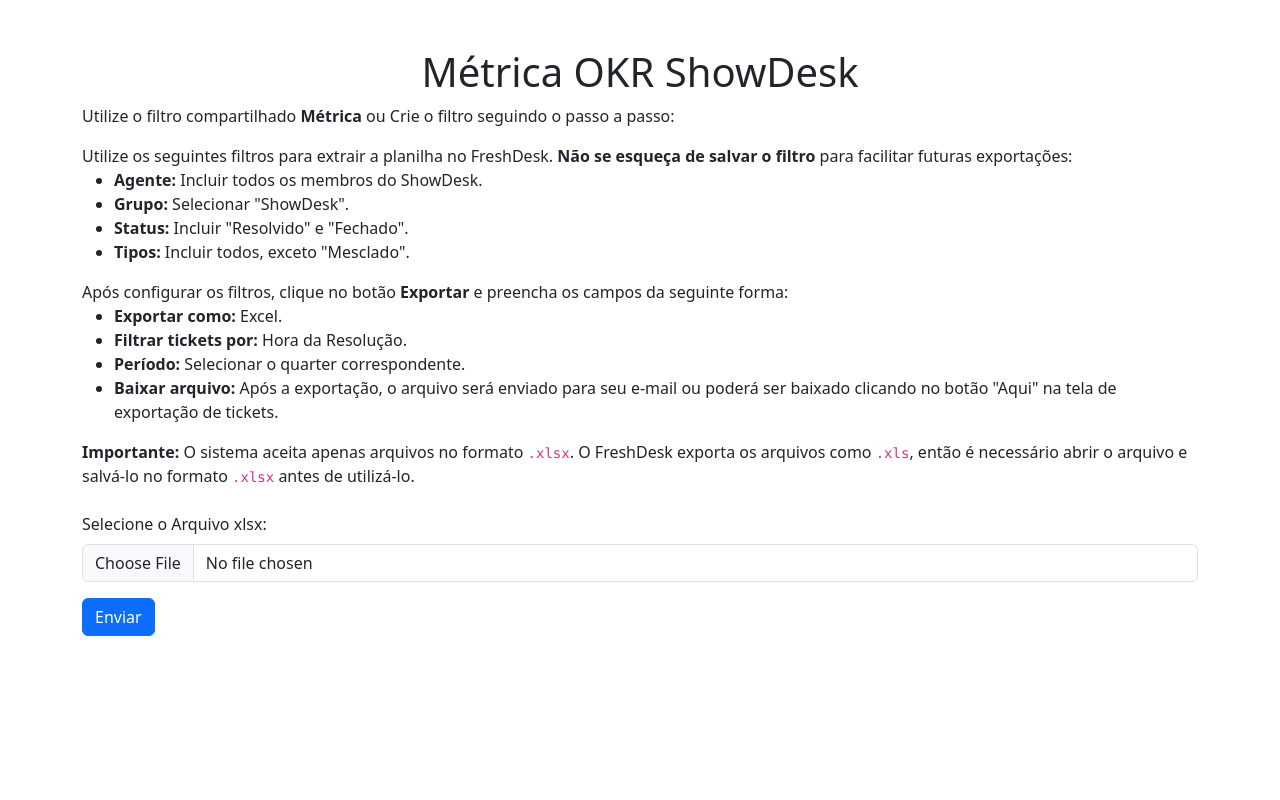
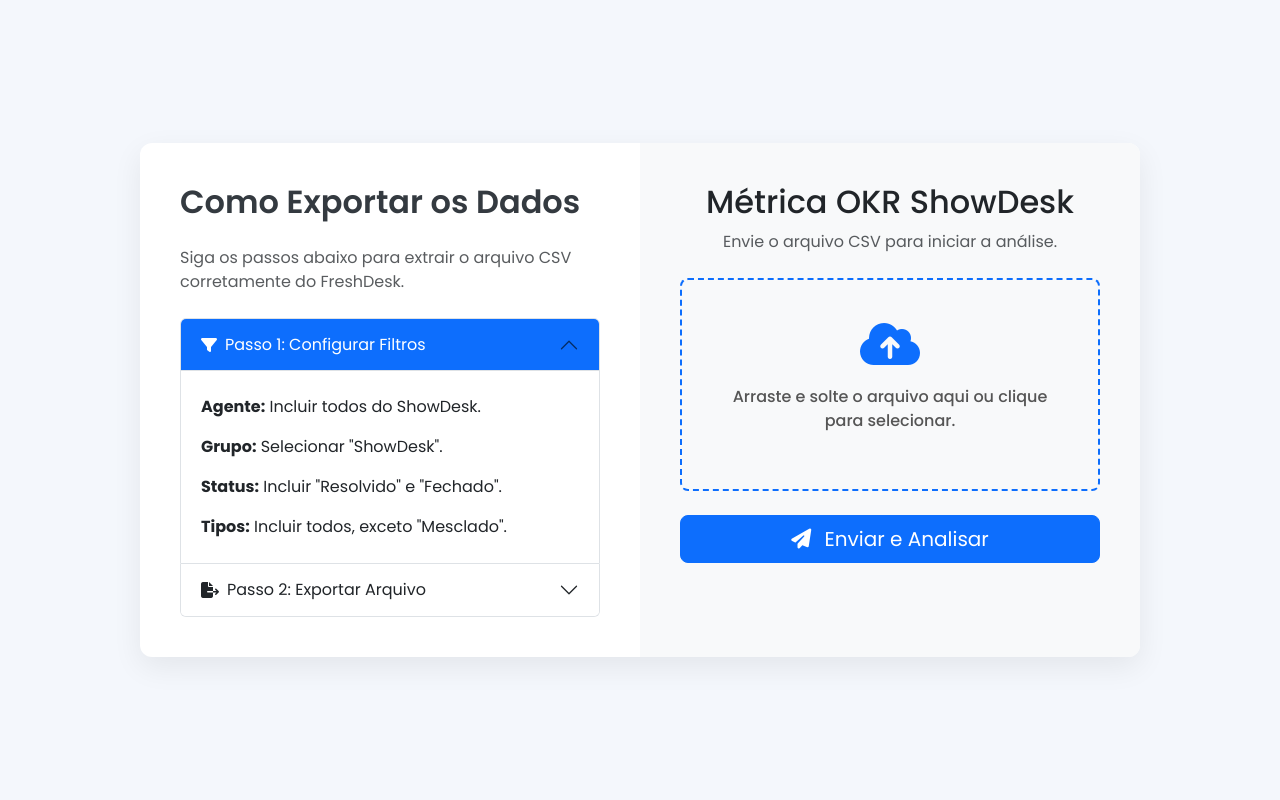
Before and after one commit to p21gabrielvictor/metricaShowDesk, a Flask app: page / in a window 1280 px wide. Run offline with Flask 3, Linux system fonts and the light colour scheme; some libraries are stand-ins or nearby versions.

Commit message:
melhoria no layout

```diff
--- a/templates/upload.html
+++ b/templates/upload.html
@@ -3,46 +3,163 @@
 <head>
     <meta charset="UTF-8">
     <meta name="viewport" content="width=device-width, initial-scale=1.0">
-    <title>Upload de Arquivo</title>
+    <title>Análise de Métricas - Upload</title>
+
     <link rel="stylesheet" href="https://cdnjs.cloudflare.com/ajax/libs/bootstrap/5.3.1/css/bootstrap.min.css">
+
+    <link rel="preconnect" href="https://fonts.googleapis.com">
+    <link rel="preconnect" href="https://fonts.gstatic.com" crossorigin>
+    <link href="https://fonts.googleapis.com/css2?family=Poppins:wght@300;400;500;600;700&display=swap" rel="stylesheet">
+
+    <link rel="stylesheet" href="https://cdnjs.cloudflare.com/ajax/libs/font-awesome/6.4.2/css/all.min.css">
+
+    <style>
+        body {
+            background-color: #f4f7fc;
+            font-family: 'Poppins', sans-serif;
+            display: flex;
+            justify-content: center;
+            align-items: center;
+            min-height: 100vh;
+        }
+        .upload-panel {
+            background-color: #ffffff;
+            border-radius: 12px;
+            box-shadow: 0 10px 30px rgba(0, 0, 0, 0.07);
+            overflow: hidden;
+            max-width: 1000px;
+            width: 100%;
+        }
+        .instructions-section {
+            padding: 40px;
+        }
+        .upload-section {
+            padding: 40px;
+            background-color: #f8f9fa;
+        }
+        .accordion-button:not(.collapsed) {
+            color: #ffffff;
+            background-color: #0d6efd;
+        }
+        .accordion-button:focus {
+            box-shadow: none;
+        }
+        .file-drop-area {
+            position: relative;
+            border: 2px dashed #0d6efd;
+            border-radius: 8px;
+            padding: 40px;
+            text-align: center;
+            transition: background-color 0.2s ease-in-out;
+            cursor: pointer;
+        }
+        .file-drop-area:hover {
+            background-color: rgba(13, 110, 253, 0.05);
+        }
+        .file-drop-area .file-input {
+            position: absolute;
+            left: 0;
+            top: 0;
+            height: 100%;
+            width: 100%;
+            cursor: pointer;
+            opacity: 0;
+        }
+        .file-drop-area .icon {
+            font-size: 3rem;
+            color: #0d6efd;
+        }
+        .file-drop-area .file-msg {
+            font-weight: 500;
+            color: #555;
+        }
+        h1, h2, h3, h4, h5, h6 {
+            font-weight: 600;
+            color: #343a40;
+        }
+        .list-group-item {
+            border: none;
+            padding-left: 0;
+        }
+    </style>
 </head>
 <body>
-    <div class="container">
-        <h1 class="text-center mt-5">Métrica OKR ShowDesk</h1>
+    <div class="upload-panel">
+        <div class="row g-0">
+            <div class="col-lg-6 instructions-section">
+                <h2 class="mb-4">Como Exportar os Dados</h2>
+                <p class="text-muted mb-4">Siga os passos abaixo para extrair o arquivo CSV corretamente do FreshDesk.</p>
 
-        <div>
-            <label>
-                <p>Utilize o filtro compartilhado <strong>Métrica</strong> ou Crie o filtro seguindo o passo a passo:</p>
-                Utilize os seguintes filtros para extrair a planilha no FreshDesk.
-                <strong>Não se esqueça de salvar o filtro</strong> para facilitar futuras exportações:
-            </label>
-            <ul>
-                <li><strong>Agente:</strong> Incluir todos os membros do ShowDesk.</li>
-                <li><strong>Grupo:</strong> Selecionar "ShowDesk".</li>
-                <li><strong>Status:</strong> Incluir "Resolvido" e "Fechado".</li>
-                <li><strong>Tipos:</strong> Incluir todos, exceto "Mesclado".</li>
-            </ul>
+                <div class="accordion" id="instructionsAccordion">
+                    <div class="accordion-item">
+                        <h2 class="accordion-header" id="headingOne">
+                            <button class="accordion-button" type="button" data-bs-toggle="collapse" data-bs-target="#collapseOne" aria-expanded="true" aria-controls="collapseOne">
+                                <i class="fas fa-filter me-2"></i> Passo 1: Configurar Filtros
+                            </button>
+                        </h2>
+                        <div id="collapseOne" class="accordion-collapse collapse show" aria-labelledby="headingOne" data-bs-parent="#instructionsAccordion">
+                            <div class="accordion-body">
+                                <ul class="list-group list-group-flush">
+                                    <li class="list-group-item"><strong>Agente:</strong> Incluir todos do ShowDesk.</li>
+                                    <li class="list-group-item"><strong>Grupo:</strong> Selecionar "ShowDesk".</li>
+                                    <li class="list-group-item"><strong>Status:</strong> Incluir "Resolvido" e "Fechado".</li>
+                                    <li class="list-group-item"><strong>Tipos:</strong> Incluir todos, exceto "Mesclado".</li>
+                                </ul>
+                            </div>
+                        </div>
+                    </div>
+                    <div class="accordion-item">
+                        <h2 class="accordion-header" id="headingTwo">
+                            <button class="accordion-button collapsed" type="button" data-bs-toggle="collapse" data-bs-target="#collapseTwo" aria-expanded="false" aria-controls="collapseTwo">
+                                <i class="fas fa-file-export me-2"></i> Passo 2: Exportar Arquivo
+                            </button>
+                        </h2>
+                        <div id="collapseTwo" class="accordion-collapse collapse" aria-labelledby="headingTwo" data-bs-parent="#instructionsAccordion">
+                            <div class="accordion-body">
+                                <ul class="list-group list-group-flush">
+                                    <li class="list-group-item"><strong>Exportar como:</strong> CSV.</li>
+                                    <li class="list-group-item"><strong>Filtrar tickets por:</strong> Hora da Resolução.</li>
+                                    <li class="list-group-item"><strong>Período:</strong> Selecionar o quarter.</li>
+                                    <li class="list-group-item"><strong>Baixar arquivo:</strong> O arquivo será enviado para seu e-mail.</li>
+                                </ul>
+                            </div>
+                        </div>
+                    </div>
+                </div>
+            </div>
 
-            <label>
-                Após configurar os filtros, clique no botão <strong>Exportar</strong> e preencha os campos da seguinte forma:
-            </label>
-            <ul>
-                <li><strong>Exportar como:</strong> Excel.</li>
-                <li><strong>Filtrar tickets por:</strong> Hora da Resolução.</li>
-                <li><strong>Período:</strong> Selecionar o quarter correspondente.</li>
-                <li><strong>Baixar arquivo:</strong> Após a exportação, o arquivo será enviado para seu e-mail ou poderá ser baixado clicando no botão "Aqui" na tela de exportação de tickets.</li>
-            </ul>
+            <div class="col-lg-6 upload-section">
+                <div class="text-center">
+                    <h1 class="h2">Métrica OKR ShowDesk</h1>
+                    <p class="text-muted">Envie o arquivo CSV para iniciar a análise.</p>
+                </div>
 
-            <p><strong>Importante:</strong> O sistema aceita apenas arquivos no formato <code>.xlsx</code>.
-            O FreshDesk exporta os arquivos como <code>.xls</code>, então é necessário abrir o arquivo e salvá-lo no formato <code>.xlsx</code> antes de utilizá-lo.</p>
+                <form method="POST" enctype="multipart/form-data" class="mt-4">
+                    <div class="file-drop-area">
+                        <i class="fas fa-cloud-upload-alt icon"></i>
+                        <p class="file-msg mt-3">Arraste e solte o arquivo aqui ou clique para selecionar.</p>
+                        <input type="file" class="file-input" id="file" name="file" required onchange="updateFileName(this)">
+                    </div>
+                    <div class="d-grid mt-4">
+                        <button type="submit" class="btn btn-primary btn-lg">
+                            <i class="fas fa-paper-plane me-2"></i> Enviar e Analisar
+                        </button>
+                    </div>
+                </form>
+            </div>
         </div>
-        <form method="POST" enctype="multipart/form-data" class="mt-4">
-            <div class="mb-3">
-                <label for="file" class="form-label">Selecione o Arquivo xlsx:</label>
-                <input type="file" class="form-control" id="file" name="file" required>
-            </div>
-            <button type="submit" class="btn btn-primary">Enviar</button>
-        </form>
     </div>
+
+    <script src="https://cdnjs.cloudflare.com/ajax/libs/bootstrap/5.3.1/js/bootstrap.bundle.min.js"></script>
+    <script>
+        function updateFileName(input) {
+            const fileMsg = document.querySelector('.file-msg');
+            if (input.files.length > 0) {
+                fileMsg.textContent = `Arquivo selecionado: ${input.files[0].name}`;
+            } else {
+                fileMsg.textContent = 'Arraste e solte o arquivo aqui ou clique para selecionar.';
+            }
+        }
+    </script>
 </body>
 </html>
```
